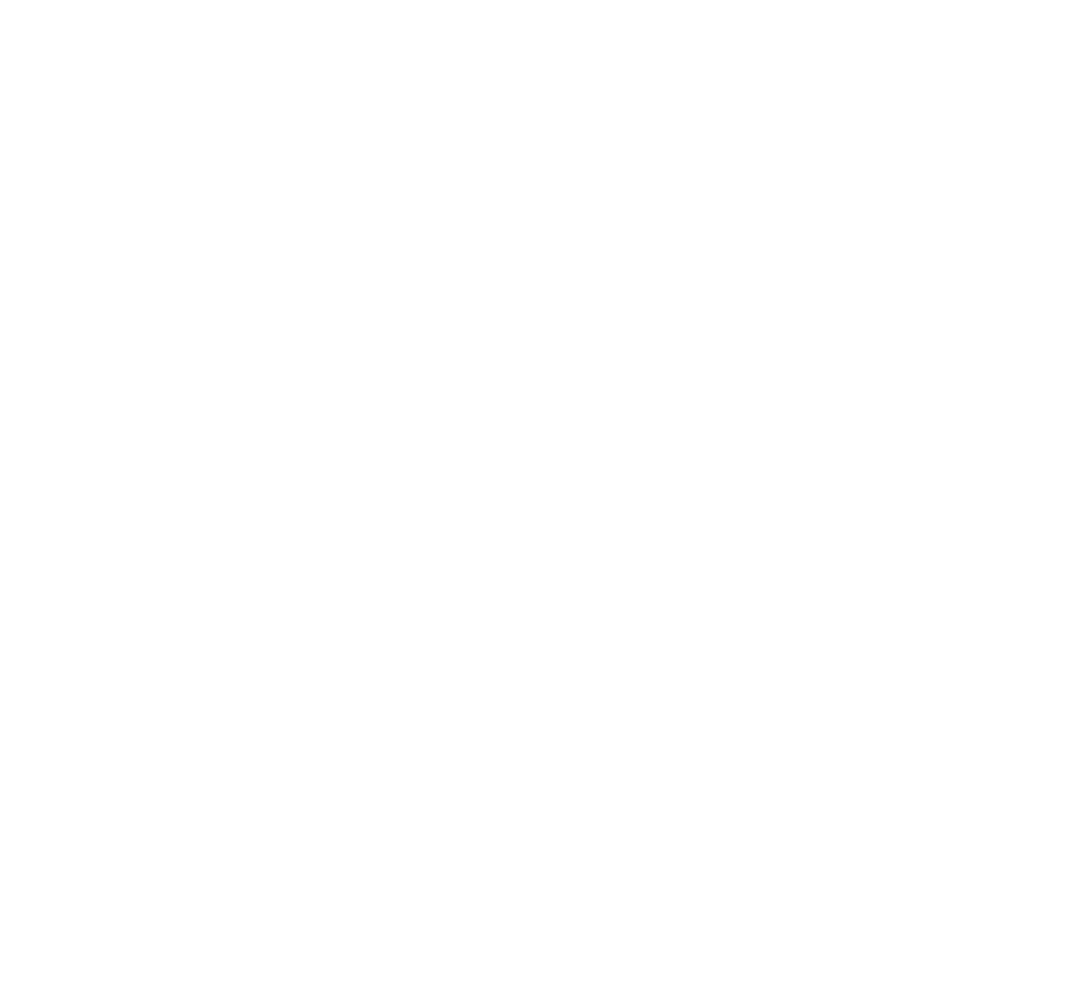
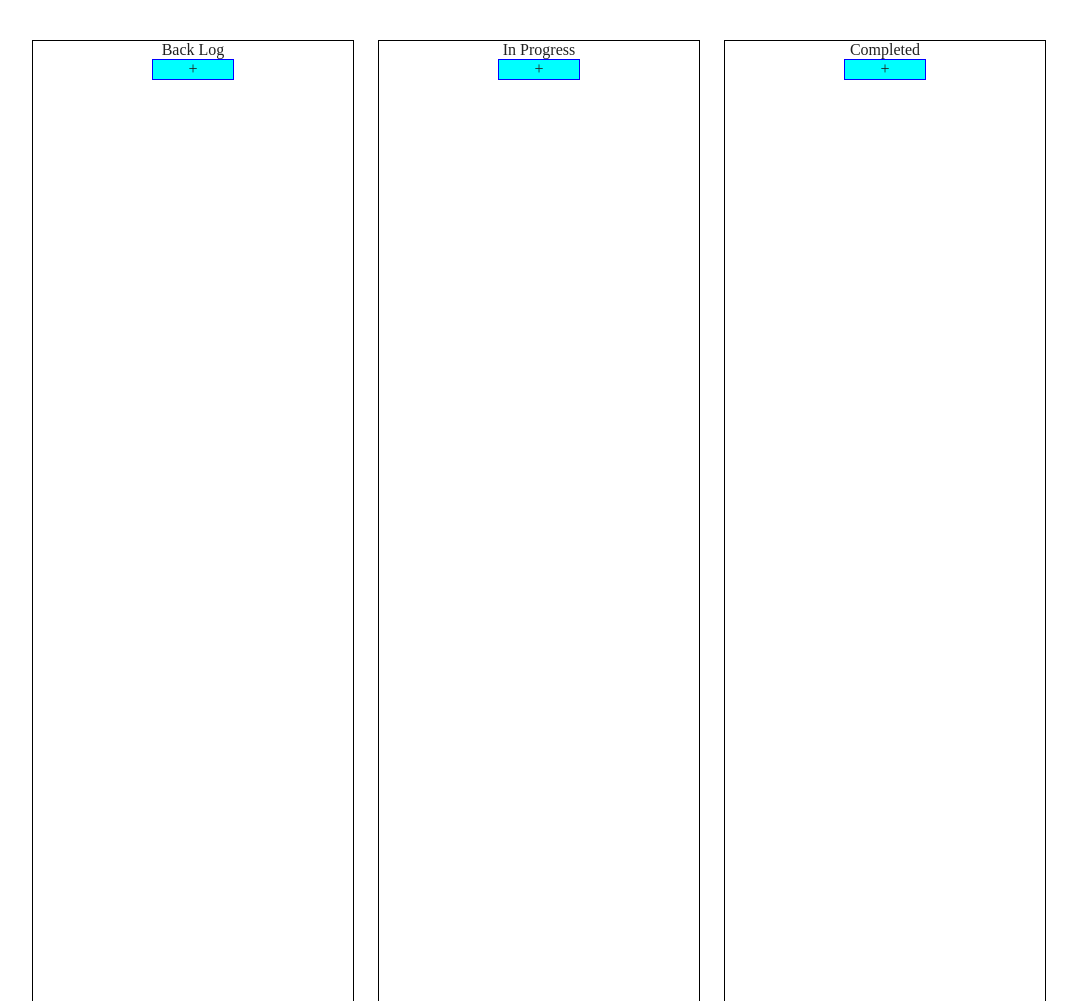
Before and after one commit to VolcanicMoon/htmlcssjs_01, a website built with Parcel: page index.html in a window 1280 px wide. Shown: the top 1001 px of the page, without its empty margins (20-1097 px from the left). Before the commit the page ends 800 px from the top, so only its background shows below. Built offline with nearby package versions, Linux system fonts and the light colour scheme.

Commit message:
added columns buttons and titles

```diff
--- a/css/main.css
+++ b/css/main.css
@@ -264,3 +264,46 @@ textarea {
 /*****
   Your css goes below this comment:
  *****/
+
+ .no-select {
+    -moz-user-select: -moz-none;
+    -khtml-user-select: none;
+    -webkit-user-select: none;
+    -ms-user-select: none;
+    user-select: none;
+ }
+
+ .board {
+    padding: 40px;
+    display: flex;
+    flex-direction: row;
+ }
+
+
+ .board .column {
+    border: 1px solid black;
+    height: 960px;
+    width: 320px;
+    margin: 0 12px;
+
+ }
+
+ .board .column .column-title {
+    text-align: center;
+    width: 100%;
+ }
+
+ .board .column .add-card-button {
+    text-align: center;
+    margin: 0 auto;
+    width: 80px;
+    border: 1px solid blue;
+    background: cyan;
+ }
+
+.board .column .add-card-button:hover {
+    background: navy;
+    cursor: pointer;
+    color: white;
+    border: 1px solid cyan;
+}
--- a/index.html
+++ b/index.html
@@ -25,7 +25,28 @@
 <body>
 
   <!-- Add HTML below this comment -->
+  <div class="board">
+    <div class="column">
+        <div class="column-title">Back Log</div>
+      <div class="cards-container">
+        <div class="add-card-button no-select">+</div>
+      </div>
+    </div>
 
+    <div class="column">
+        <div class="column-title">In Progress</div>
+      <div class="cards-container">
+        <div class="add-card-button no-select">+</div>
+      </div>
+    </div>
+
+    <div class="column">
+        <div class="column-title">Completed</div>
+      <div class="cards-container">
+        <div class="add-card-button no-select">+</div>
+      </div>
+    </div>
+  </div>
 
   <!-- Load javascript -->
   <script src="js/vendor/modernizr-3.11.2.min.js"></script>
```
